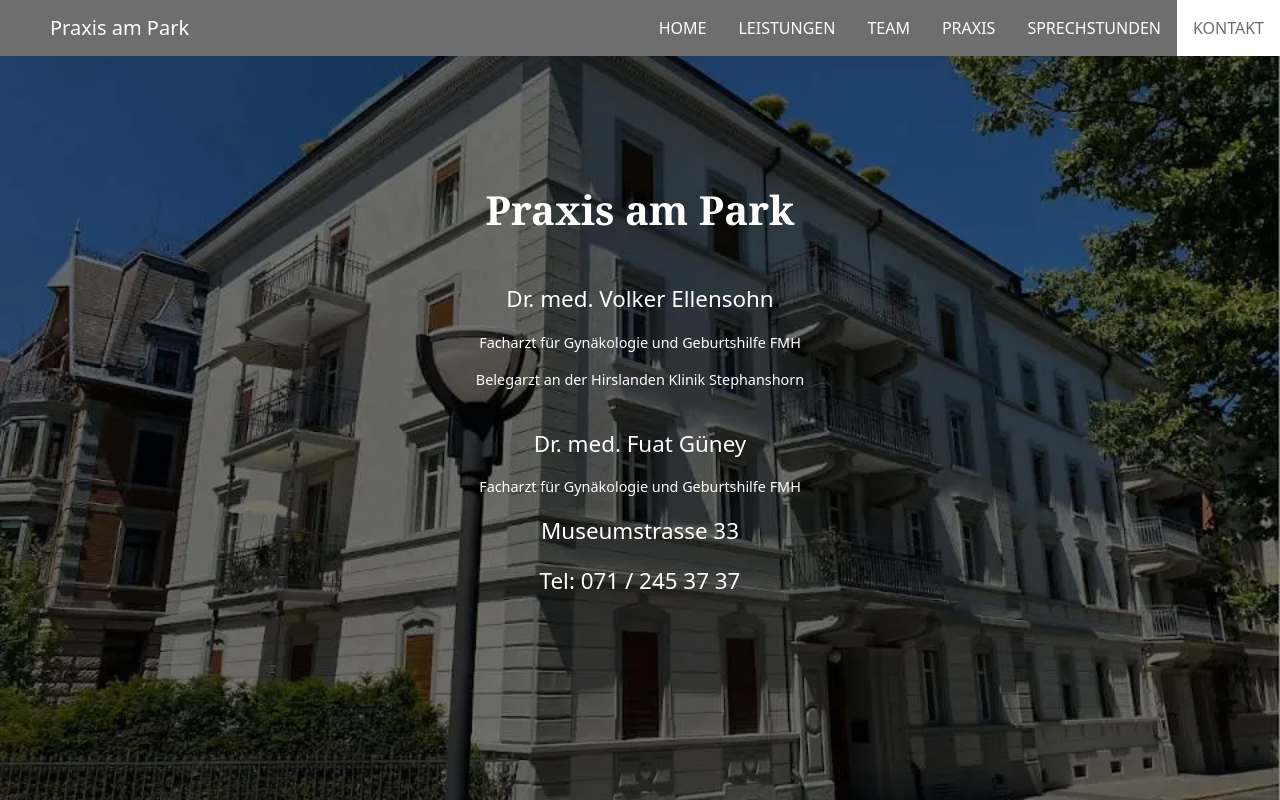
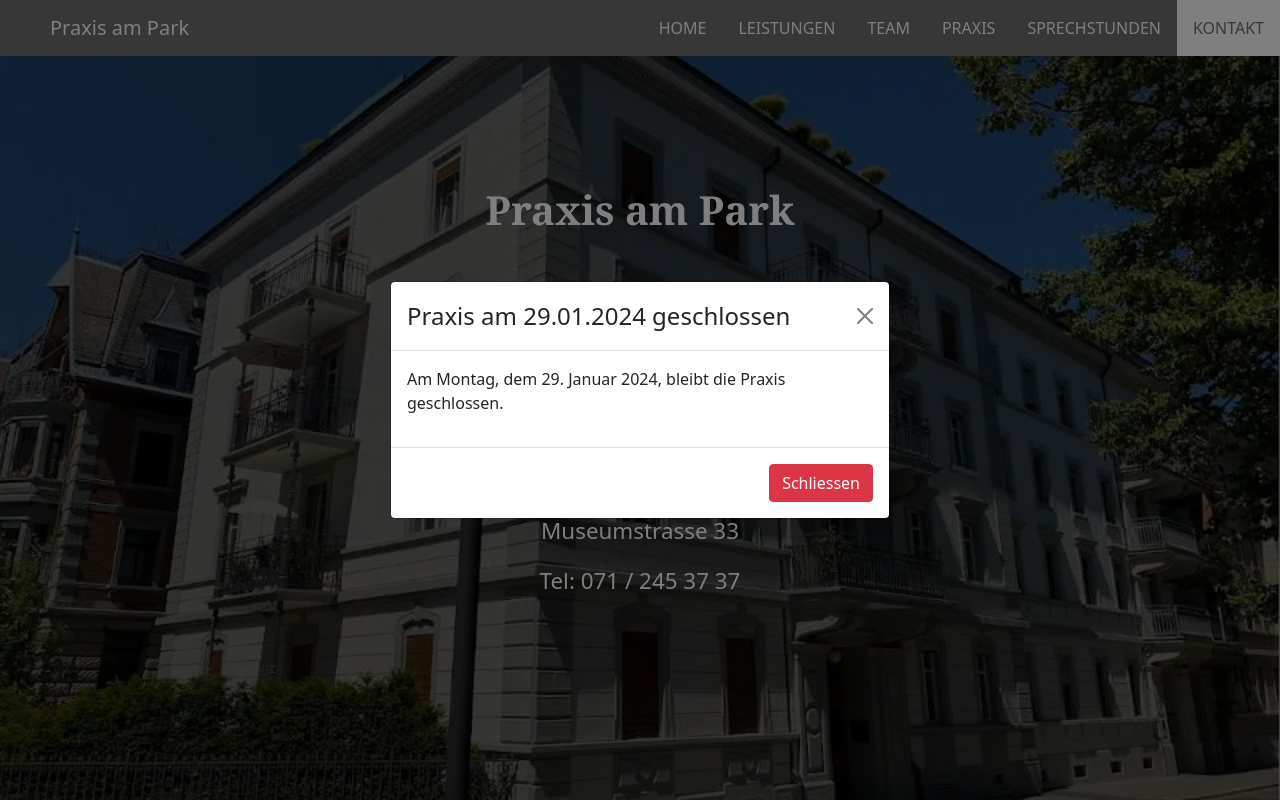
Before and after one commit to PraxisAmPark/PraxisAmPark.github.io, a plain HTML site: page index.html in a window 1280 px wide. Shown: the top 800 px of the page. Drawn offline with Linux system fonts and the light colour scheme.

Commit message:
modal hinzugefügt

```diff
--- a/index.html
+++ b/index.html
@@ -120,13 +120,13 @@
 
       <!-- Modal Header -->
       <div class="modal-header">
-        <h4 class="modal-title">Title</h4>
+        <h4 class="modal-title">Praxis am 29.01.2024 geschlossen</h4>
         <button type="button" class="btn-close" data-bs-dismiss="modal"></button>
       </div>
 
       <!-- Modal body -->
       <div class="modal-body">
-        <p>Body</p>
+        <p>Am Montag, dem 29. Januar 2024, bleibt die Praxis geschlossen.</p>
       </div>
 
       <!-- Modal footer -->
@@ -858,5 +858,10 @@
 
 	<script src="leaflet/map.js" type="text/javascript"></script>
 
+	<script>
+	var myModal = new bootstrap.Modal(document.getElementById('myModal'), {})
+	myModal.show()
+	</script>
+
 </body>
 </html>
```
